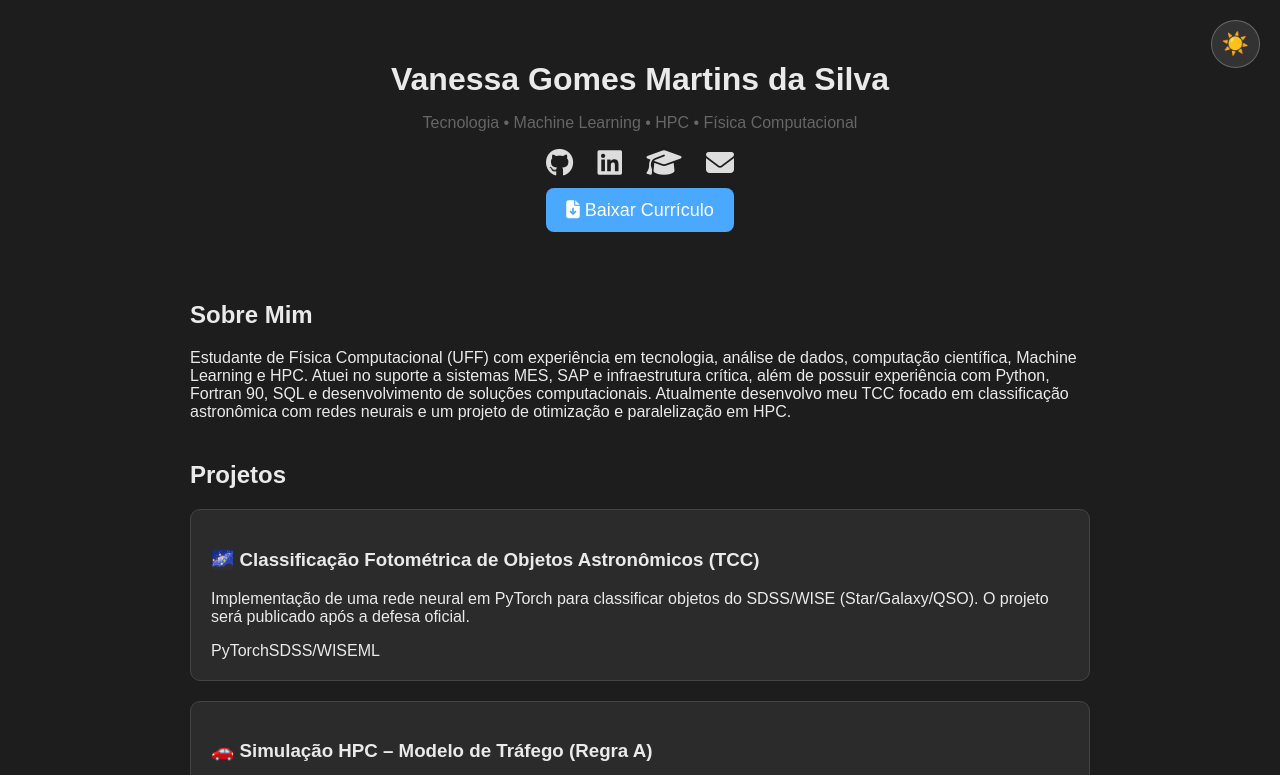
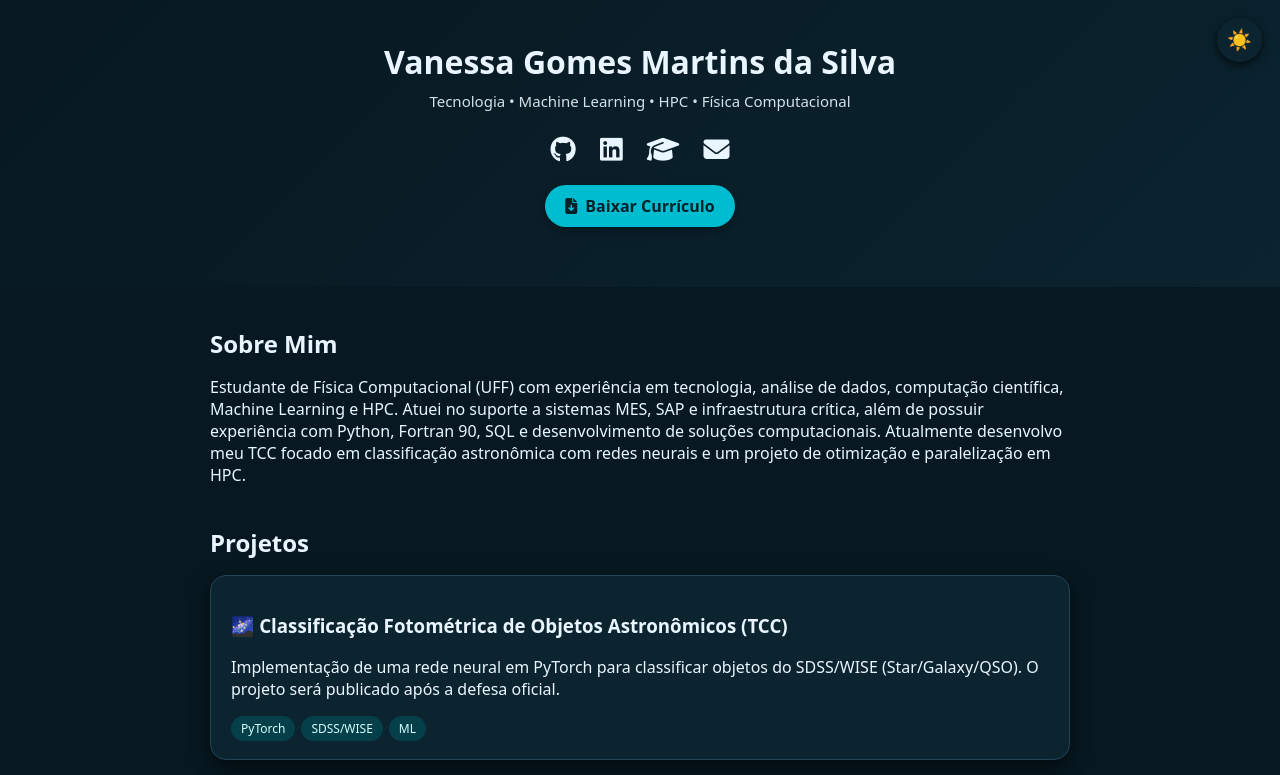
Before and after one commit to VanessaMartiins/vanessamartins.github.io, a plain HTML site: page index.html in a window 1280 px wide. Both pictures are taken after a click on the button "Alternar tema". Shown: the top 775 px of the page. Drawn offline with Linux system fonts and the light colour scheme.

Commit message:
Update style.css

```diff
--- a/style.css
+++ b/style.css
@@ -1,57 +1,88 @@
+/* ===== Paleta C =====
+   Dark: #071821 / #0b2430
+   Light: #f5fbff
+   Acento: #00e5d9
+   Texto light: #0d1b24
+   Texto dark: #eaf6ff
+======================*/
+
 /* BASE */
+* {
+  box-sizing: border-box;
+}
+
 body {
   margin: 0;
-  font-family: Arial, Helvetica, sans-serif;
-  background: #ffffff;
-  color: #222;
-  transition: 0.3s;
+  font-family: system-ui, -apple-system, BlinkMacSystemFont, "Segoe UI", sans-serif;
+  background: #f5fbff;
+  color: #0d1b24;
+  transition: background 0.3s ease, color 0.3s ease;
 }
 
+/* HEADER */
 header {
+  background: linear-gradient(135deg, #0b2430, #153b4a);
+  color: #eaf6ff;
+  padding: 40px 20px 60px;
+}
+
+.header-inner {
+  max-width: 900px;
+  margin: 0 auto;
   text-align: center;
-  padding: 40px 20px;
 }
 
 h1 {
+  margin: 0 0 8px;
   font-size: 32px;
-  margin-bottom: 5px;
 }
 
 .subtitle {
-  font-size: 16px;
-  color: #666;
+  margin: 0 0 20px;
+  font-size: 15px;
+  opacity: 0.9;
 }
 
-/* ÍCONES */
+/* ÍCONES SOCIAIS */
+.social-icons {
+  margin-bottom: 18px;
+}
+
 .social-icons a {
-  font-size: 28px;
+  font-size: 26px;
   margin: 0 10px;
-  color: #333;
-  transition: 0.3s;
+  color: #eaf6ff;
+  transition: transform 0.2s ease, color 0.2s ease;
 }
 
 .social-icons a:hover {
-  color: #007bff;
+  color: #00e5d9;
+  transform: translateY(-2px);
 }
 
-/* BOTÃO DO CURRÍCULO */
+/* BOTÃO CURRÍCULO */
 .cv-btn {
-  margin-top: 20px;
-  text-align: center;
+  margin-top: 5px;
 }
 
 .cv-btn a {
-  background: #007bff;
-  color: white;
-  padding: 12px 20px;
-  border-radius: 8px;
+  display: inline-flex;
+  align-items: center;
+  gap: 8px;
+  background: #00bcd0;
+  color: #022129;
+  padding: 10px 20px;
+  border-radius: 999px;
   text-decoration: none;
-  font-size: 18px;
-  transition: 0.3s;
+  font-weight: 600;
+  box-shadow: 0 4px 12px rgba(0, 0, 0, 0.25);
+  transition: transform 0.2s ease, box-shadow 0.2s ease, background 0.2s ease;
 }
 
 .cv-btn a:hover {
-  background: #0056c7;
+  background: #00e5d9;
+  transform: translateY(-1px);
+  box-shadow: 0 6px 16px rgba(0, 0, 0, 0.35);
 }
 
 /* SEÇÕES */
@@ -61,70 +92,171 @@ h1 {
   padding: 0 20px;
 }
 
-.card, .skill-card, .job-card {
-  background: #f9f9f9;
-  border: 1px solid #ddd;
-  padding: 20px;
-  border-radius: 10px;
-  margin-bottom: 20px;
+.section h2 {
+  margin-bottom: 16px;
 }
 
-/* GRID HABILIDADES */
+/* CARDS GENÉRICOS */
+.card,
+.skill-card,
+.job-card {
+  background: #ffffff;
+  border-radius: 16px;
+  border: 1px solid #d8e4f0;
+  padding: 18px 20px;
+  margin-bottom: 18px;
+  box-shadow: 0 4px 12px rgba(15, 35, 52, 0.06);
+  transition: transform 0.18s ease, box-shadow 0.18s ease, border-color 0.18s ease;
+}
+
+.card:hover,
+.skill-card:hover,
+.job-card:hover {
+  transform: translateY(-3px);
+  box-shadow: 0 8px 20px rgba(15, 35, 52, 0.12);
+  border-color: #00bcd0;
+}
+
+/* TAGS DE PROJETO */
+.tags {
+  margin-top: 10px;
+}
+
+.tags span {
+  display: inline-block;
+  background: #e1f7f8;
+  color: #045661;
+  border-radius: 999px;
+  padding: 4px 10px;
+  font-size: 12px;
+  margin-right: 6px;
+}
+
+/* GRID DE HABILIDADES */
 .skills-grid {
   display: grid;
   grid-template-columns: repeat(auto-fit, minmax(230px, 1fr));
-  gap: 20px;
+  gap: 16px;
 }
 
-/* DARK MODE */
+/* LISTAS */
+.skill-card ul,
+.job-card ul {
+  padding-left: 18px;
+  margin: 8px 0 0;
+}
+
+/* RODAPÉ */
+footer {
+  margin-top: 40px;
+  padding: 18px 10px 22px;
+  text-align: center;
+  background: #e3f0f9;
+  color: #0d1b24;
+  font-size: 14px;
+}
+
+.footer-links a {
+  color: #0a6ea8;
+  text-decoration: none;
+}
+
+.footer-links a:hover {
+  text-decoration: underline;
+}
+
+/* BOTÃO DARK/LIGHT */
+#theme-toggle {
+  position: fixed;
+  right: 18px;
+  top: 18px;
+  border: none;
+  font-size: 20px;
+  padding: 10px;
+  border-radius: 50%;
+  cursor: pointer;
+  background: #ffffff;
+  color: #0d1b24;
+  box-shadow: 0 2px 6px rgba(0,0,0,0.18);
+  transition: background 0.2s ease, transform 0.1s ease, box-shadow 0.2s ease;
+  z-index: 20;
+}
+
+#theme-toggle:hover {
+  transform: translateY(-1px);
+  box-shadow: 0 4px 10px rgba(0,0,0,0.22);
+}
+
+/* ===== DARK MODE ===== */
 body.dark {
-  background: #1d1d1d;
-  color: #eaeaea;
+  background: #071821;
+  color: #eaf6ff;
+}
+
+body.dark header {
+  background: linear-gradient(135deg, #071821, #0b2430);
 }
 
 body.dark .card,
 body.dark .skill-card,
 body.dark .job-card {
-  background: #2b2b2b;
-  border-color: #444;
+  background: #0b2430;
+  border-color: #234356;
+  box-shadow: 0 6px 18px rgba(0,0,0,0.55);
 }
 
-body.dark .social-icons a {
-  color: #ddd;
+body.dark .card:hover,
+body.dark .skill-card:hover,
+body.dark .job-card:hover {
+  border-color: #00e5d9;
+  box-shadow: 0 10px 26px rgba(0,0,0,0.7);
 }
 
-body.dark .cv-btn a {
-  background: #4aa8ff;
-}
-
-footer {
-  background: #f1f1f1;
-  padding: 20px 0;
-  text-align: center;
-  margin-top: 40px;
-  border-top: 1px solid #ddd;
+body.dark .tags span {
+  background: #05404a;
+  color: #d6fefe;
 }
 
 body.dark footer {
-  background: #2b2b2b;
-  border-color: #444;
+  background: #091c25;
+  color: #eaf6ff;
 }
 
-#theme-toggle {
-  position: fixed;
-  right: 20px;
-  top: 20px;
-  border: none;
-  font-size: 22px;
-  padding: 10px;
-  border-radius: 50%;
-  cursor: pointer;
-  background: #fff;
-  border: 1px solid #ccc;
+body.dark .footer-links a {
+  color: #7fdfff;
 }
 
 body.dark #theme-toggle {
-  background: #333;
-  color: #fff;
-  border-color: #666;
+  background: #0b2430;
+  color: #eaf6ff;
+  box-shadow: 0 3px 10px rgba(0,0,0,0.7);
 }
+
+/* Ícones em dark */
+body.dark .social-icons a {
+  color: #eaf6ff;
+}
+
+body.dark .social-icons a:hover {
+  color: #00e5d9;
+}
+
+/* RESPONSIVIDADE */
+@media (max-width: 600px) {
+  h1 {
+    font-size: 26px;
+  }
+
+  header {
+    padding: 30px 16px 50px;
+  }
+
+  .section {
+    margin: 30px auto;
+  }
+
+  #theme-toggle {
+    right: 12px;
+    top: 12px;
+  }
+}
```
